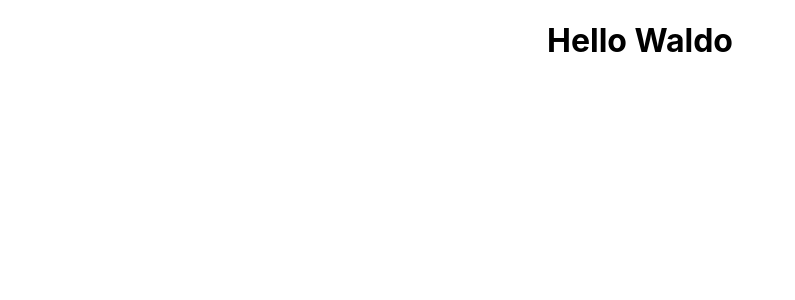
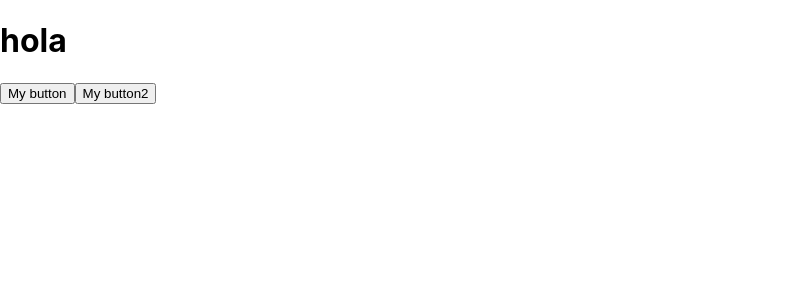
Before and after one commit to gustavobastian/findwaldo, a React (Create React App) app: page / in a window 1280 px wide. Shown: the top 300 px of the page, without its empty margins (0-795 px from the left). Built offline with nearby package versions, Linux system fonts and the light colour scheme.

Commit message:
simple functions for use firebase

```diff
--- a/package.json
+++ b/package.json
@@ -20,7 +20,8 @@
     "react": "^18.2.0",
     "react-dom": "^18.2.0",
     "react-scripts": "^2.1.3",
-    "web-vitals": "^2.1.4"
+    "web-vitals": "^2.1.4",
+    "firebase": "^9.0.0"
   },
   "scripts": {
     "start": "react-scripts --openssl-legacy-provider start",
--- a/src/App.js
+++ b/src/App.js
@@ -1,11 +1,56 @@
 import React  from 'react';
 
+import { initializeApp } from "firebase/app";
+import { getFirestore,addDoc,collection,query, where, getDocs } from "firebase/firestore";
 import './App.css';
 
+
+
+
+const firebaseConfig = {
+  apiKey: "AIzaSyAYygK3QDwcgWxfKF_YlAdhQx4_-LQS6so",
+  authDomain: "findwaldo-3caef.firebaseapp.com",
+  projectId: "findwaldo-3caef",
+  storageBucket: "findwaldo-3caef.appspot.com",
+  messagingSenderId: "663714635058",
+  appId: "1:663714635058:web:2014a1ae23054332fa8b2b"
+};
+
+// Initialize Firebase
+const app = initializeApp(firebaseConfig);
+const db = getFirestore(app);
+
+
+
 function App() {
+
+
+      // Add a new document in collection "cities"
+   const buttonFun = async ()=>{
+    try {
+      const docRef = await addDoc(collection(db, "users"), {
+        name: "Alan",
+        ranting: "121"
+      });
+      console.log("Document written with ID: ", docRef.id);
+    } catch (e) {
+      console.error("Error adding document: ", e);
+    }
+    };
+
+  const getFun= async()=>{
+      const q = query(collection(db, "users"));
+      const querySnapshot = await getDocs(q);
+      querySnapshot.forEach((doc) => {
+        // doc.data() is never undefined for query doc snapshots
+        console.log(doc.id, " => ", doc.data());
+      });
+  }
   return (
-    <div className="App">
-        <h1>Hello Waldo</h1>
+    <div >
+        <h1>hola</h1>
+        <button onClick={buttonFun}>My button</button>
+        <button onClick={getFun}>My button2</button>
     </div>
   );
 }
```
Also changed, not shown: 1 other file (tests, documents, lock files or other folders).
